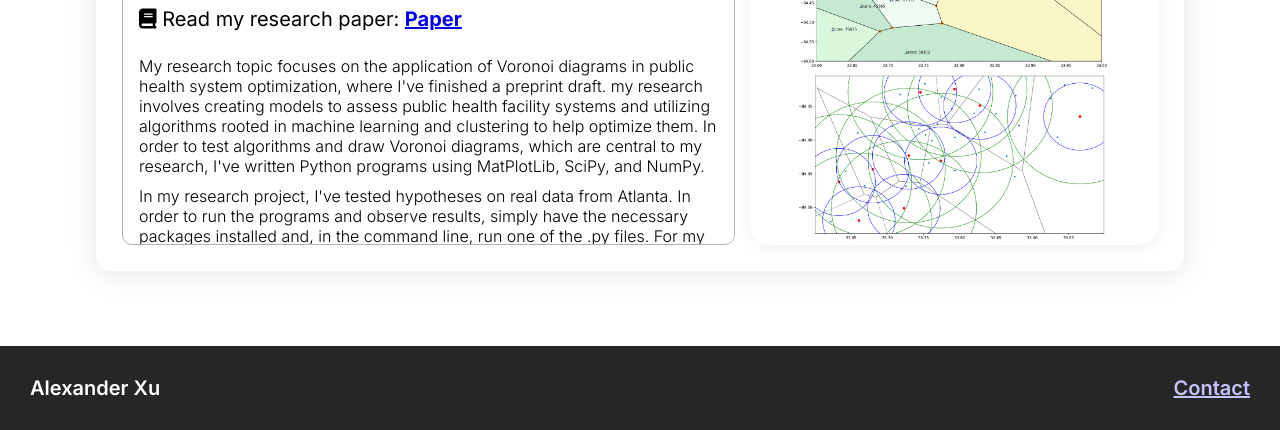
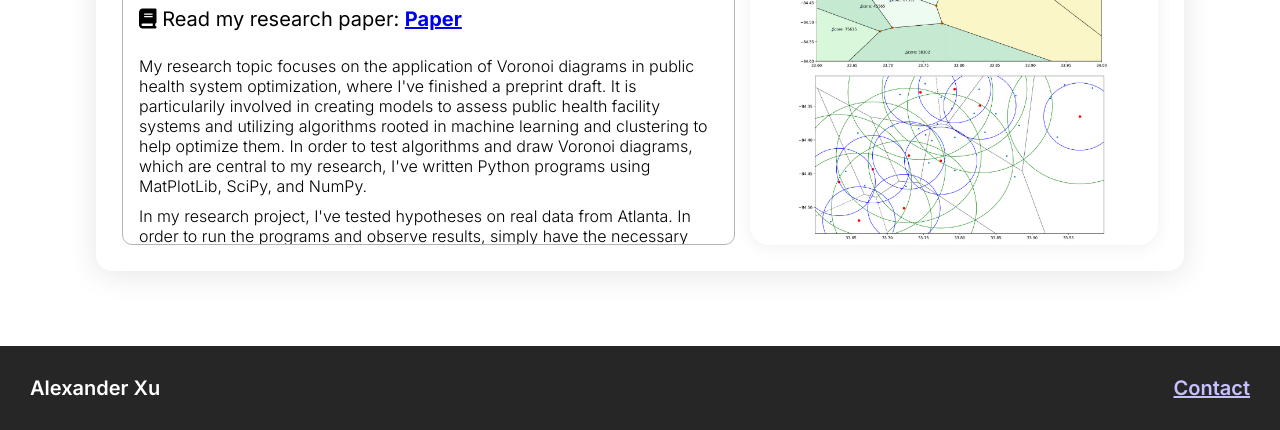
Before and after one commit to AlexZXu/alex-xu-portfolio-site, an Astro site: page / in a window 1280 px wide. Shown: the part 3091-3521 px from the top of the page. Built offline with nearby package versions, Linux system fonts and the light colour scheme; Astro itself is replaced by a stand-in of ours.

Commit message:
grammar fix

```diff
--- a/src/components/Home.astro
+++ b/src/components/Home.astro
@@ -272,7 +272,7 @@ import researchPic from '../assets/math-research-cover.png'
 
 						<div class="project-paragraph" style="margin-top: 15px">
 							My research topic focuses on the application of Voronoi diagrams in public health system optimization, where I've finished a preprint draft.
-							my research involves creating models to assess public health facility systems and utilizing algorithms rooted in machine learning and clustering to help optimize them.
+							It is particularily involved in creating models to assess public health facility systems and utilizing algorithms rooted in machine learning and clustering to help optimize them.
 							In order to test algorithms and draw Voronoi diagrams, which are central to my research, I've written Python programs using MatPlotLib, SciPy, and NumPy.
 						</div>
 						<div class="project-paragraph">
```
